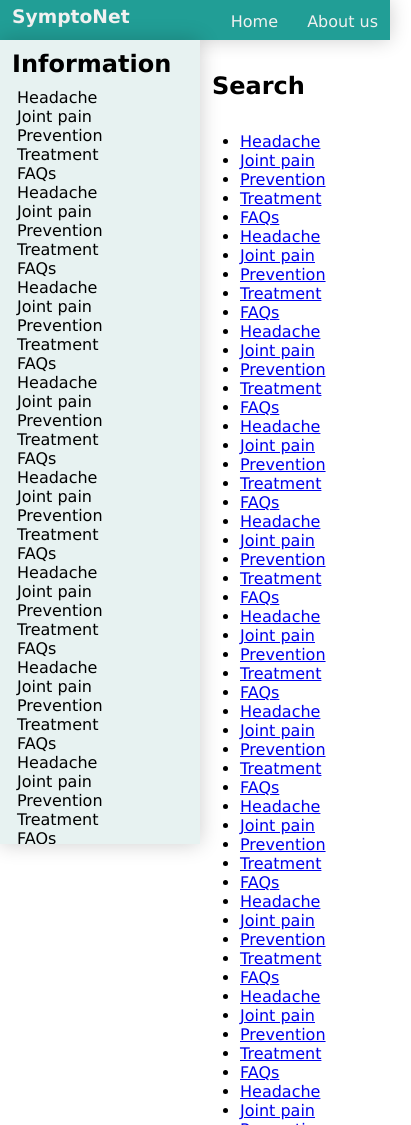
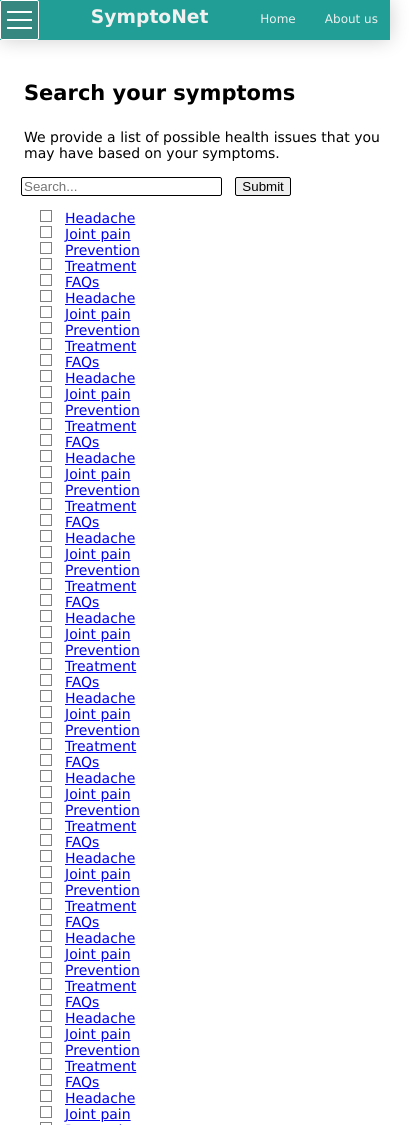
Before and after one commit to radumusoaie20/WebProject, a plain HTML site: page index.html in a window 390 px wide. Shown: the top 1125 px of the page, 411 px wide, since content can reach past the window. Drawn offline with Linux system fonts and the light colour scheme.

Commit message:
Merged branches. Looking forward to using APIs for symptom checking.
In this little update, we've merged our branches and now we are looking forward to using APIs.

Co-Authored-By: AndreeaGutuiC <162283451+AndreeaGutuiC@users.noreply.github.com>

```diff
--- /dev/null
+++ b/components/footer.html
@@ -0,0 +1,6 @@
+<footer>
+    <p>&copy; 2024 SymptoNet. All rights reserved.</p>
+    <p> Note that this application is not meant for self diagnosis.
+        Always consult a doctor for proper diagnosis and treatment.
+    </p>
+</footer>
--- a/content_style.css
+++ b/content_style.css
@@ -1,16 +1,104 @@
 #content{
     flex : 1;
-    z-index: -1;
+    z-index: 1;
     margin : 0;
     padding : 0;
 }
 #content h2{
-        padding : 12px;
+   padding : 1.5rem;
+   margin-bottom: 0;
 }
-#content > footer{
+
+#description{
+  padding-left : 1.5rem;
+  margin: 0;
+
+}
+#content footer{
     background-color: var(--bgcolor--);
     padding : 6px;
     color : var(--headerColor--);
     text-align: center;
     box-shadow : 0 0 var(--contourSize--) 0 var(--contourColor--);
 }
+
+  #symptoms > li {
+    list-style-type: none;
+  }
+
+  #form{
+    margin-top: 1rem;
+  }
+
+input[type="checkbox"] {
+  display: none;
+}
+
+input[type="checkbox"] + span {
+  position: relative;
+  padding-left: 25px;
+  cursor: pointer;
+}
+
+input[type="checkbox"] + span:before {
+  content: "";
+  position: absolute;
+  left: 0;
+  top: 0;
+  width: 10px;
+  height: 10px;
+  border: 1.2px solid grey;
+  background: white; /* Change the background color here */
+}
+
+/* Style the custom checkbox when checked */
+input[type="checkbox"]:checked + span:before {
+  background:  #219e96;
+
+}
+
+input[type="checkbox"]:checked + span:after {
+  content: "\2713";
+  position: absolute;
+  left: 2px;
+  color: white;
+  font-size: 10.5px;
+  font-weight: bold;
+}
+
+
+
+form {
+  width: 100%;
+  display: flex;
+  flex-direction: row;
+  align-items: center;
+  margin-left : 1.5em;
+
+}
+
+form input[type="text"] {
+  flex-basis: 50%;
+  margin-right : 1em;
+}
+
+form input[type="text"], form button {
+  border: 1px solid black;
+  cursor: pointer;
+  height:auto;
+  z-index : 3;
+  border-radius: 2px;
+}
+
+form button:hover {
+  background-color: var(--bgcolor--);
+  color: white;
+  border-color: grey;
+}
+
+
+@media (max-width: 600px) {
+  #sidebar {
+    display: none;
+  }
+}
--- a/index.html
+++ b/index.html
@@ -6,13 +6,18 @@
     <title>SymptoNet</title>
     <link rel="stylesheet" href="nav_style.css">
     <link rel="stylesheet" href="sidebar_style.css">
-    <link rel="stylesheet" href="content_style.css">
+    <link rel="stylesheet" href= "content_style.css">
     <link rel="stylesheet" href= "main.css">
-    <link rel="stylesheet" href="flex_container.css">
+    <link rel="stylesheet" href= "flex_container.css">
 </head>
 <body>
     <section id="top">
         <nav>
+            <button id="toggle-sidebar">
+                <div class="bar"></div>
+                <div class="bar"></div>
+                <div class="bar"></div>
+            </button>
             <!--<img src="images/logo.png" alt="SymptoNet Logo">-->
             <h1>SymptoNet</h1> <!-- Logo -->
             <ul>
@@ -23,6 +28,7 @@
     </section>
     <div id="flex-container">
     <section id="sidebar">
+
         <h2>Information</h2>
         <ul>
             <!-- Use an API to get diseases and store them here-->
@@ -89,8 +95,16 @@
         </ul>
     </section>
     <section id="content">
-        <h2>Search</h2>
-        <ul>
+        <h2>Search your symptoms</h2>
+        <p id = "description">
+            We provide a list of possible health issues that you may have based on your symptoms.
+        </p>
+
+        <form id="form" action="action_page.php">
+            <input type="text" id="query" name="query" placeholder="Search...">
+            <button>Submit</button>
+          </form>
+        <ul id = "symptoms">
             <!-- Use an API to get diseases and store them here-->
             <li><a href="#">Headache</a></li>
             <li><a href="#">Joint pain</a></li>
@@ -154,13 +168,11 @@
             <li><a href="#">FAQs</a></li>
         </ul>
         <!--API that allows you to enter symptoms and retrieve data-->
-        <footer>
-            <p>&copy; 2024 SymptoNet. All rights reserved.</p>
-            <p> Note that this application is not meant for self diagnosis.
-                Always consult a doctor for proper diagnosis and treatment.
-            </p>
-      </footer>
+        <div id="footer"></div>
     </section>
     </div>
+    <script src="scripts/main.js" type="module"></script>
+    <script src="scripts/sidebar.js"></script>
+    <script src="scripts/checkbox.js"></script>
 </body>
 </html>
--- a/main.css
+++ b/main.css
@@ -4,3 +4,29 @@ body{
     margin: 0;
     overflow-x: hidden;
 }
+
+@media (max-width: 600px) {
+    #top nav ul li a {
+      font-size: 12px;
+    }
+
+    footer{
+        font-size: 10px;
+    }
+
+    #sidebar h2{
+        font-size:14px;
+    }
+
+    #sidebar > ul > li >a{
+        font-size:14px;
+        top:0;
+    }
+
+    #content{
+        font-size:14px;
+    }
+
+
+
+}
--- a/nav_style.css
+++ b/nav_style.css
@@ -8,6 +8,7 @@
     --paddingSize-- : 12px;
 }
 #top{
+    z-index : 2;
     position: sticky;
     top : 0;
     left : 0;
--- /dev/null
+++ b/scripts/checkbox.js
@@ -0,0 +1,22 @@
+document.addEventListener("DOMContentLoaded", function() {
+    const items = document.querySelectorAll("#symptoms >li");
+
+    for (const item of items) {
+      const checkbox = document.createElement("input");
+      checkbox.type = "checkbox";
+      item.prepend(checkbox);
+    }
+  });
+
+  document.addEventListener("DOMContentLoaded", function() {
+      const checkboxes = document.querySelectorAll("input[type='checkbox']");
+
+      for (const checkbox of checkboxes) {
+        const span = document.createElement("span");
+        checkbox.parentNode.insertBefore(span, checkbox.nextSibling);
+
+        span.addEventListener("click", function() {
+          checkbox.checked = !checkbox.checked;
+        });
+      }
+    });
--- /dev/null
+++ b/scripts/htmlLoader.js
@@ -0,0 +1,14 @@
+export class htmlLoader{
+    loadHtml(fetchFrom, LoadTo){
+        let xhr = new XMLHttpRequest();
+        xhr.open('GET', fetchFrom, true);
+        xhr.onreadystatechange = function(){
+            if(xhr.readyState == 4){
+                if(xhr.status == 200){
+                    LoadTo.innerHTML = xhr.responseText;
+                }
+            }
+        }
+        xhr.send();
+    }
+}
--- /dev/null
+++ b/scripts/main.js
@@ -0,0 +1,5 @@
+import {htmlLoader} from "./htmlLoader.js";
+
+const loader = new htmlLoader();
+
+loader.loadHtml('./components/footer.html', document.getElementById('footer'));
--- /dev/null
+++ b/scripts/sidebar.js
@@ -0,0 +1,36 @@
+document.addEventListener("DOMContentLoaded", function() {
+    const sidebar = document.getElementById("sidebar");
+    const toggleButton = document.getElementById("toggle-sidebar");
+
+    toggleButton.addEventListener("click", function() {
+      if (sidebar.style.display === "none") {
+        sidebar.style.display = "block";
+      } else {
+        sidebar.style.display = "none";
+      }
+    });
+  });
+  document.addEventListener("DOMContentLoaded", function() {
+    const sidebar = document.getElementById("sidebar");
+    const toggleButton = document.getElementById("toggle-sidebar");
+    let isSidebarToggled = false;
+
+    function checkSidebarVisibility() {
+      if (window.innerWidth <= 600) {
+        toggleButton.style.display = "block";
+        if (!isSidebarToggled) {
+          sidebar.classList.add('hidden');
+        }
+      } else {
+        toggleButton.style.display = "none";
+      }
+      sidebar.classList.add('show');
+    }
+    window.addEventListener("resize", checkSidebarVisibility);
+    checkSidebarVisibility();
+
+    toggleButton.addEventListener("click", function() {
+      sidebar.classList.toggle('hidden');
+      isSidebarToggled = !isSidebarToggled;
+    });
+  });
--- a/sidebar_style.css
+++ b/sidebar_style.css
@@ -16,6 +16,8 @@
     flex-basis : var(--sideBarWidth--);
     box-shadow: 0 0 var(--contourSize--) 0 var(--contourColor--);
     z-index: 1;
+
+
 }
 #sidebar > *{
     padding : 0;
@@ -40,3 +42,36 @@
 #sidebar > ul > li:hover a{
     color : var(--headerColor--);
 }
+#toggle-sidebar {
+    background-color: var(--bgcolor--);
+    height: 3em;
+    border-width: 0;
+    border-color: var(--bgcolor--);
+    display: none;
+    border-radius: 2px;
+
+  }
+
+  #toggle-sidebar .bar {
+     width: 25px;
+     height: 2px;
+     background-color: white;
+     margin: 6px 0;
+     transition: 0.4s;
+   }
+
+#toggle-sidebar:hover{
+    background-color: var(--linkBgHover--);
+    border: white solid 1px;
+    cursor: pointer;
+
+}
+
+.hidden {
+    visibility: hidden !important;
+    width: 0 !important;
+}
+
+.show{
+    visibility: visible !important;
+}
```
Also changed, not shown: components/navbar.html (added, +13 -0 lines).
